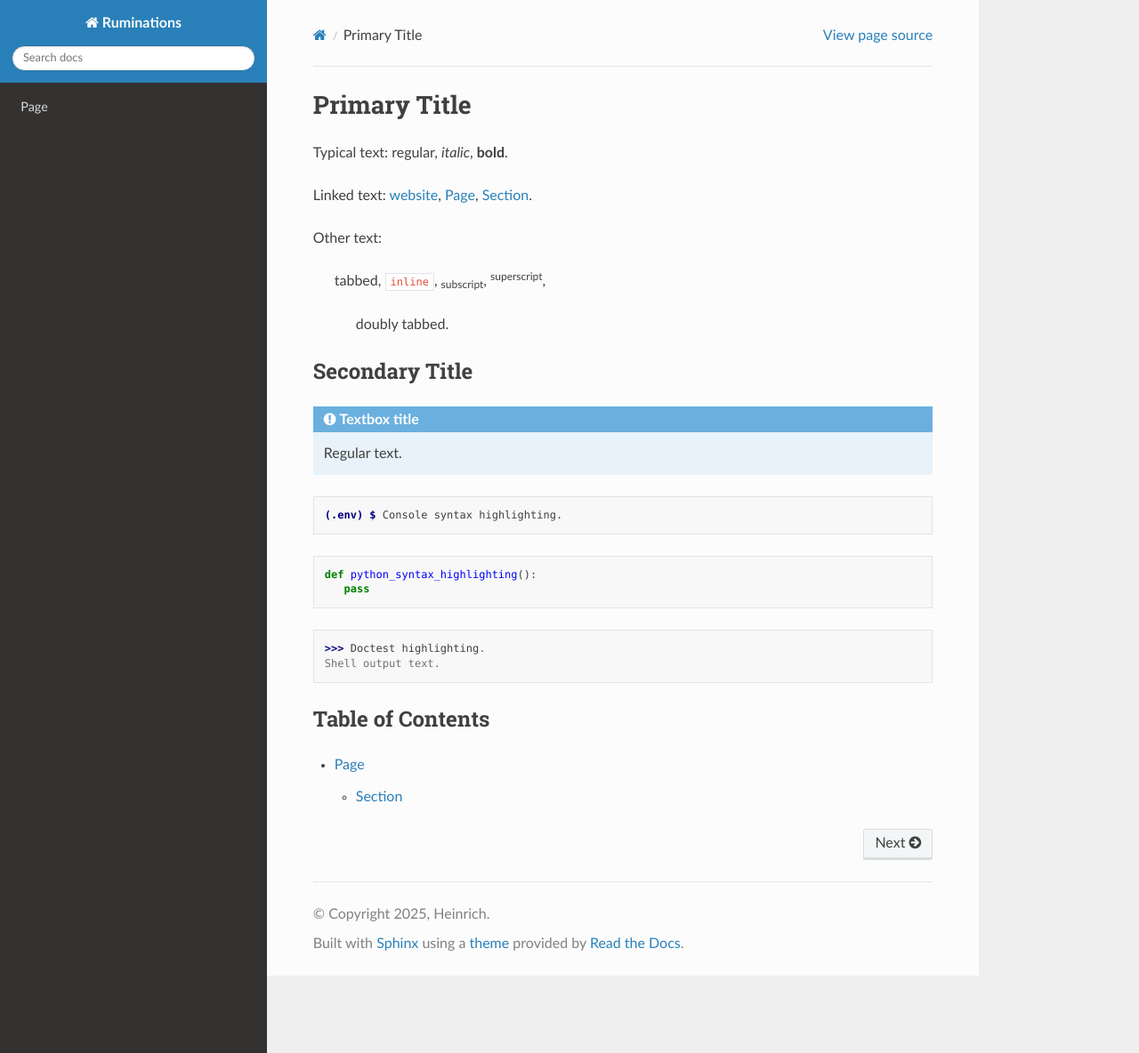
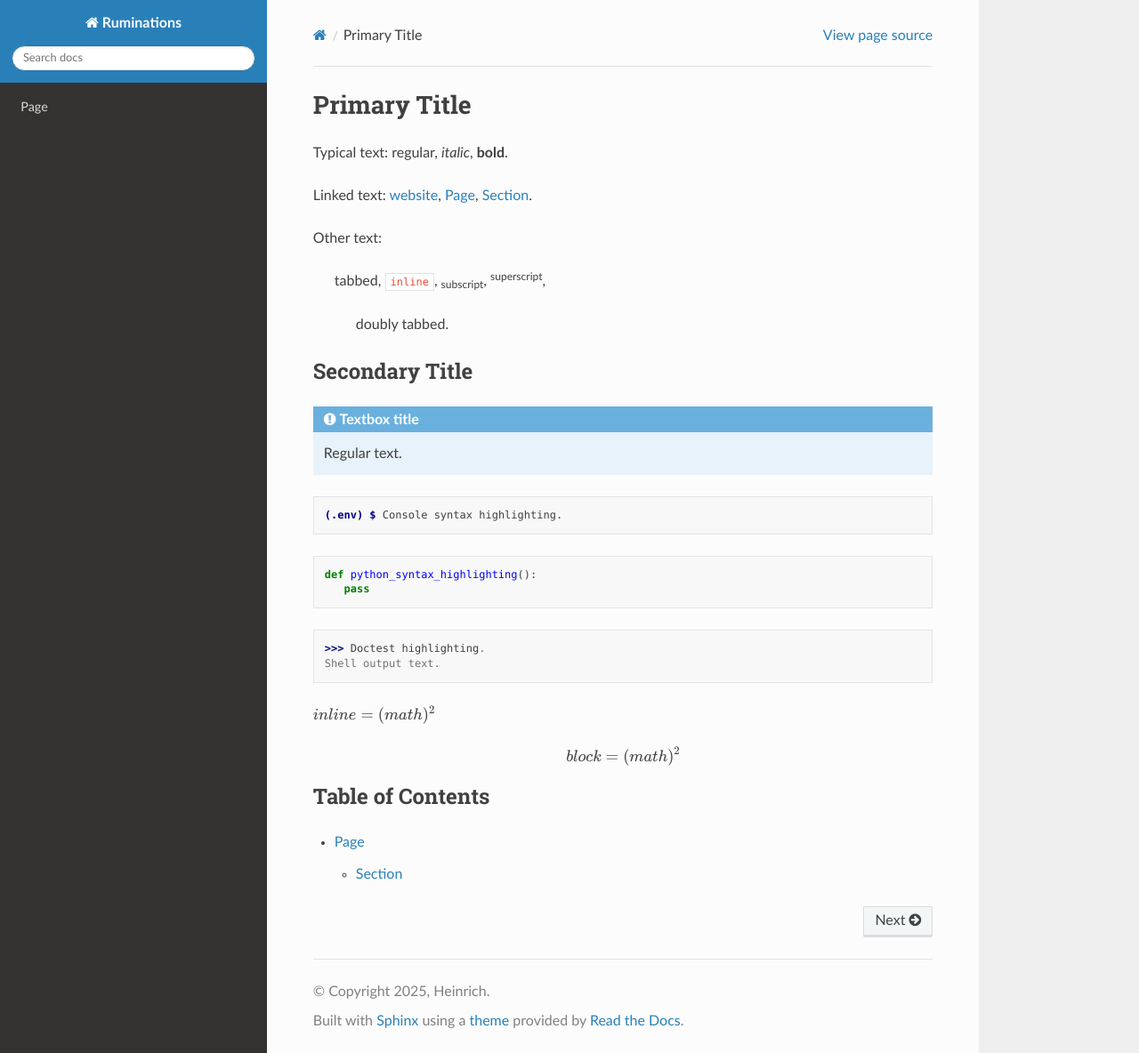
Before and after one commit to atheinrich/ReadTheDocs, a Sphinx documentation site: the page built from docs/source/index.rst, in a window 1280 px wide and 1184 px high. Shown: the whole window at 89% size. Built offline with Sphinx 7.4.7 and the Read the Docs theme 3.1.0, drawn with Linux system fonts in a browser that asks for light colours.

Commit message:
Update index.rst

```diff
--- a/docs/source/index.rst
+++ b/docs/source/index.rst
@@ -38,6 +38,12 @@ Secondary Title
 >>> Doctest highlighting.
 Shell output text.
 
+:math:`inline = (math)^2`
+
+.. math::
+
+   block = (math)^2
+
 Table of Contents
 -----------------
 
```
